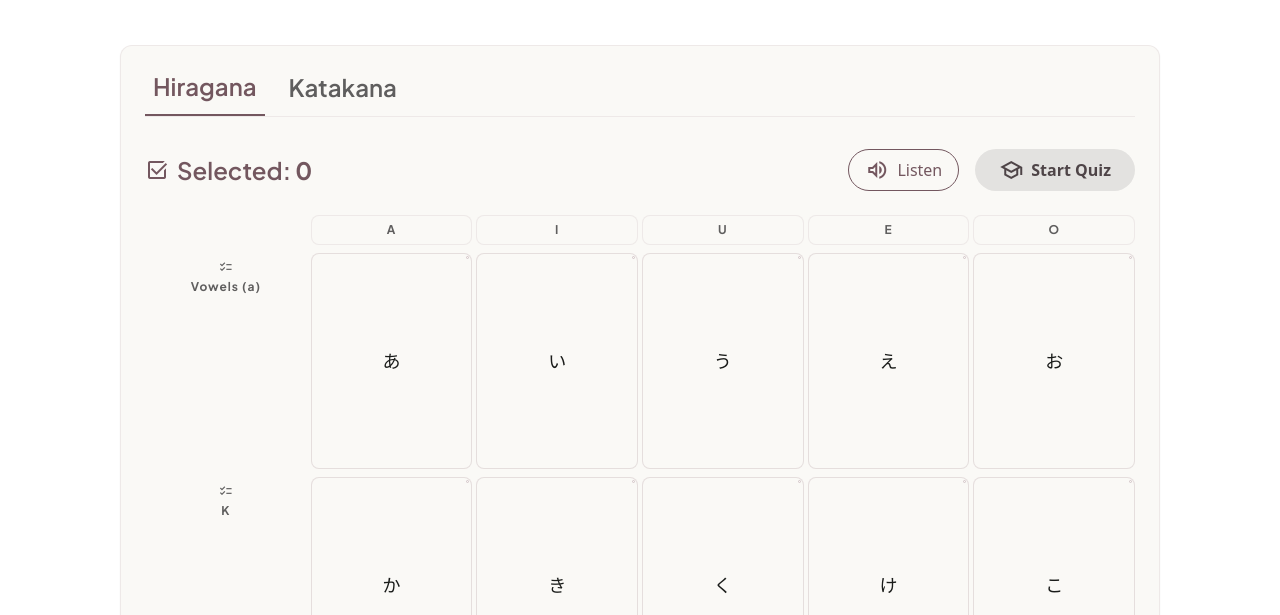
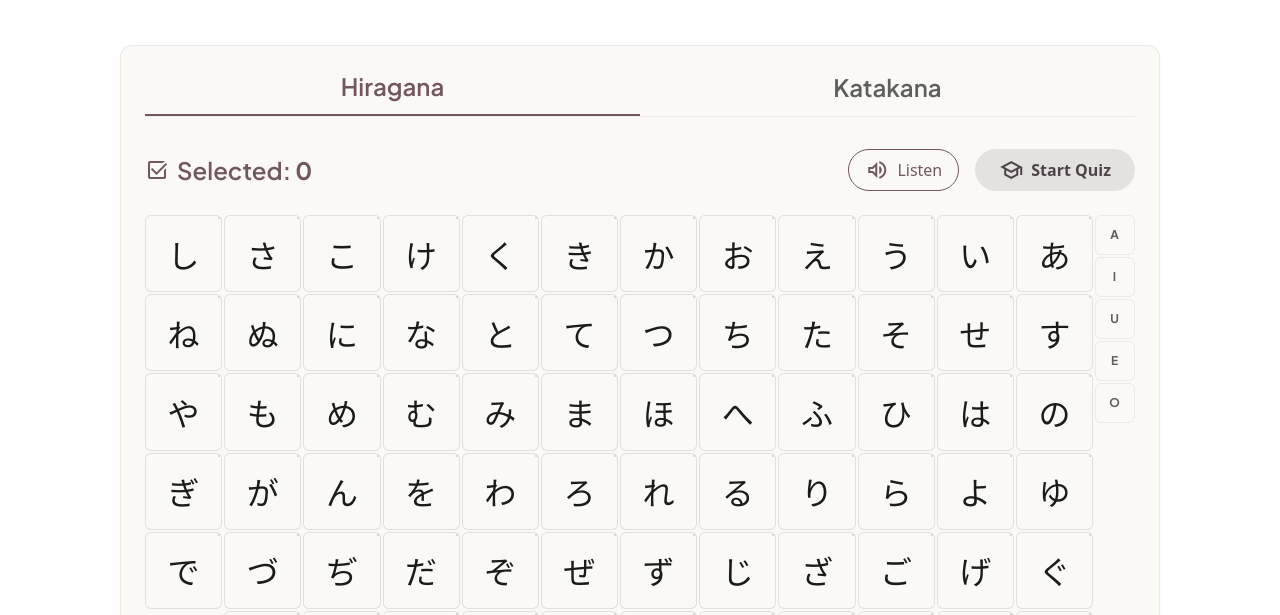
Before and after one commit to pjpangilinan/nihonpath, a plain HTML site: page combined.html in a window 1280 px wide. Shown: the part 185-800 px from the top of the page. Drawn offline with nearby package versions, Linux system fonts and the light colour scheme.

Commit message:
feat: vertical vowel buttons rt-gr, rtl grid, bigger char font, dense desktop

```diff
--- a/combined.html
+++ b/combined.html
@@ -88,9 +88,9 @@ tailwind.config = {
     </div>
   </section>
   <section class="bg-surface-bright rounded-xl border border-outline-variant/30 p-gutter shadow-sm flex flex-col gap-stack-md">
-    <div class="flex gap-4 mb-2 border-b border-outline-variant/30">
-      <button id="tab-hiragana" class="pb-3 px-2 font-headline-md text-headline-md text-primary border-b-2 border-primary">Hiragana</button>
-      <button id="tab-katakana" class="pb-3 px-2 font-headline-md text-headline-md text-secondary hover:text-on-surface transition-colors">Katakana</button>
+    <div class="flex w-full gap-0 mb-2 border-b border-outline-variant/30">
+      <button id="tab-hiragana" class="flex-1 pb-3 px-2 font-headline-md text-headline-md text-center text-primary border-b-2 border-primary">Hiragana</button>
+      <button id="tab-katakana" class="flex-1 pb-3 px-2 font-headline-md text-headline-md text-center text-secondary hover:text-on-surface transition-colors">Katakana</button>
     </div>
     <div class="flex flex-col md:flex-row justify-between items-center gap-stack-sm">
       <div class="flex items-center gap-2 text-primary font-headline-md text-headline-md">
--- a/js/chart.js
+++ b/js/chart.js
@@ -9,13 +9,45 @@ function renderChart(container, dataset, groups, callbacks, initialSelection) {
   const vowelOrder = ["a", "i", "u", "e", "o"];
   const allCards = [];
 
-  const colHeadRow = document.createElement("div");
-  colHeadRow.className = "hidden md:grid grid-cols-6 gap-1 mb-2 items-start";
-  const colSpacer = document.createElement("div");
-  colHeadRow.appendChild(colSpacer);
+  function makeCard(d) {
+    const card = document.createElement("div");
+    card.className = "char-card aspect-[1/1] bg-surface border border-outline-variant/50 rounded-md flex flex-col items-center justify-center cursor-pointer hover:shadow-sm transition-all duration-200 relative group";
+    card.dataset.char = d.char;
+    card.innerHTML = `
+      <div class="absolute top-[1px] right-[1px] w-[2px] h-[2px] rounded-full border border-outline-variant transition-colors dot-indicator"></div>
+      <span class="font-japanese-character text-[24px] sm:text-[26px] md:text-[32px] text-on-surface">${d.char}</span>
+      <span class="font-label-caps text-label-caps text-secondary absolute bottom-[1px] opacity-0 group-hover:opacity-100 transition-opacity text-[5px] leading-none">${d.romaji}</span>
+    `;
+    card.addEventListener("click", (e) => {
+      e.stopPropagation();
+      if (selected.has(d.char)) selected.delete(d.char);
+      else selected.add(d.char);
+      updateCardVisual(card, selected.has(d.char));
+      if (callbacks && callbacks.onSelectionChange) callbacks.onSelectionChange(new Set(selected));
+      if (callbacks && callbacks.onCharClick) callbacks.onCharClick(d.char);
+    });
+    return card;
+  }
+
+  const desktopWrapper = document.createElement("div");
+  desktopWrapper.className = "hidden md:flex gap-[2px] items-start";
+
+  const desktopGrid = document.createElement("div");
+  desktopGrid.className = "flex-1 grid grid-cols-10 sm:grid-cols-12 md:grid-cols-14 lg:grid-cols-16 gap-[2px]";
+  desktopGrid.style.direction = "rtl";
+  dataset.forEach(d => {
+    const card = makeCard(d);
+    card.style.direction = "ltr";
+    desktopGrid.appendChild(card);
+    allCards.push(card);
+  });
+  desktopWrapper.appendChild(desktopGrid);
+
+  const vowelCol = document.createElement("div");
+  vowelCol.className = "flex flex-col gap-[2px] shrink-0";
   vowelOrder.forEach(v => {
     const btn = document.createElement("button");
-    btn.className = "font-label-caps text-label-caps text-secondary text-center py-1.5 rounded-lg bg-surface border border-outline-variant/30 hover:bg-primary-container/20 transition-colors cursor-pointer w-full";
+    btn.className = "font-label-caps text-label-caps text-secondary aspect-[1/1] w-10 flex items-center justify-center rounded-md bg-surface border border-outline-variant/30 hover:bg-primary-container/20 transition-colors cursor-pointer text-[16px]";
     btn.textContent = v.toUpperCase();
     btn.addEventListener("click", () => {
       const vowelChars = dataset.filter(d => getVowelEnding(d.romaji) === v);
@@ -27,21 +59,23 @@ function renderChart(container, dataset, groups, callbacks, initialSelection) {
       renderAllCards();
       if (callbacks && callbacks.onSelectionChange) callbacks.onSelectionChange(new Set(selected));
     });
-    colHeadRow.appendChild(btn);
+    vowelCol.appendChild(btn);
   });
-  containerEl.appendChild(colHeadRow);
+  desktopWrapper.appendChild(vowelCol);
+
+  containerEl.appendChild(desktopWrapper);
 
   groups.forEach(group => {
     const chars = dataset.filter(d => d.group === group.key);
     if (chars.length === 0) return;
 
     const section = document.createElement("div");
-    section.className = "mb-2";
+    section.className = "mb-1";
 
     const header = document.createElement("div");
-    header.className = "group-header flex items-center gap-1 mb-1 cursor-pointer select-none px-0.5 md:hidden";
-    header.innerHTML = `<span class="font-label-caps text-label-caps text-secondary">${group.label}</span><span class="h-px flex-1 bg-outline-variant/30"></span><button class="row-select-btn flex items-center justify-center w-5 h-5 rounded-full text-secondary hover:text-primary hover:bg-surface-container-high transition-colors" title="Toggle row"><span class="material-symbols-outlined text-[14px]">checklist</span></button>`;
-    const headerRowToggle = () => {
+    header.className = "group-header flex items-center gap-1 mb-[2px] cursor-pointer select-none px-0.5 md:hidden";
+    header.innerHTML = `<span class="font-label-caps text-label-caps text-secondary">${group.label}</span><span class="h-px flex-1 bg-outline-variant/30"></span><button class="row-select-btn flex items-center justify-center w-4 h-4 rounded-full text-secondary hover:text-primary hover:bg-surface-container-high transition-colors" title="Toggle row"><span class="material-symbols-outlined text-[11px]">checklist</span></button>`;
+    const toggleRow = () => {
       const allSel = chars.every(d => selected.has(d.char));
       chars.forEach(d => {
         if (allSel) selected.delete(d.char);
@@ -52,41 +86,16 @@ function renderChart(container, dataset, groups, callbacks, initialSelection) {
     };
     header.addEventListener("click", (e) => {
       if (e.target.closest(".row-select-btn")) return;
-      headerRowToggle();
+      toggleRow();
     });
     header.querySelector(".row-select-btn").addEventListener("click", (e) => {
       e.stopPropagation();
-      headerRowToggle();
+      toggleRow();
     });
     section.appendChild(header);
 
-    const gridsWrapper = document.createElement("div");
-
     const mobileGrid = document.createElement("div");
-    mobileGrid.className = "grid grid-cols-5 gap-1 md:hidden";
-
-    const desktopGrid = document.createElement("div");
-    desktopGrid.className = "hidden md:grid grid-cols-6 gap-1 items-start";
-
-    function makeCard(d) {
-      const card = document.createElement("div");
-      card.className = "char-card aspect-[3/4] bg-surface border border-outline-variant/50 rounded-lg flex flex-col items-center justify-center cursor-pointer hover:shadow-sm transition-all duration-200 relative group";
-      card.dataset.char = d.char;
-      card.innerHTML = `
-        <div class="absolute top-[2px] right-[2px] w-[3px] h-[3px] rounded-full border border-outline-variant transition-colors dot-indicator"></div>
-        <span class="font-japanese-character text-[12px] sm:text-[14px] md:text-[18px] text-on-surface">${d.char}</span>
-        <span class="font-label-caps text-label-caps text-secondary absolute bottom-0.5 opacity-0 group-hover:opacity-100 transition-opacity text-[7px] leading-none">${d.romaji}</span>
-      `;
-      card.addEventListener("click", (e) => {
-        e.stopPropagation();
-        if (selected.has(d.char)) selected.delete(d.char);
-        else selected.add(d.char);
-        updateCardVisual(card, selected.has(d.char));
-        if (callbacks && callbacks.onSelectionChange) callbacks.onSelectionChange(new Set(selected));
-        if (callbacks && callbacks.onCharClick) callbacks.onCharClick(d.char);
-      });
-      return card;
-    }
+    mobileGrid.className = "grid grid-cols-5 gap-[2px] md:hidden";
 
     chars.forEach(d => {
       const card = makeCard(d);
@@ -94,63 +103,7 @@ function renderChart(container, dataset, groups, callbacks, initialSelection) {
       allCards.push(card);
     });
 
-    const buckets = { a: [], i: [], u: [], e: [], o: [] };
-    chars.forEach(d => {
-      const v = getVowelEnding(d.romaji);
-      if (v && buckets[v]) buckets[v].push(d);
-    });
-
-    const maxRows = Math.max(...vowelOrder.map(v => (buckets[v] || []).length), 0);
-
-    for (let r = 0; r < maxRows; r++) {
-      const labelCell = document.createElement("div");
-      if (r === 0) {
-        labelCell.className = "flex flex-col items-center justify-center gap-0.5 cursor-pointer select-none py-1";
-        const btn = document.createElement("button");
-        btn.className = "flex items-center justify-center w-5 h-5 rounded-full text-secondary hover:text-primary hover:bg-surface-container-high transition-colors";
-        btn.innerHTML = '<span class="material-symbols-outlined text-[14px]">checklist</span>';
-        const label = document.createElement("span");
-        label.className = "font-label-caps text-label-caps text-secondary text-center";
-        label.textContent = group.label;
-        labelCell.appendChild(btn);
-        labelCell.appendChild(label);
-        const desktopRowToggle = () => {
-          const allSel = chars.every(d => selected.has(d.char));
-          chars.forEach(d => {
-            if (allSel) selected.delete(d.char);
-            else selected.add(d.char);
-          });
-          renderAllCards();
-          if (callbacks && callbacks.onSelectionChange) callbacks.onSelectionChange(new Set(selected));
-        };
-        labelCell.addEventListener("click", (e) => {
-          if (e.target.closest("button")) return;
-          desktopRowToggle();
-        });
-        btn.addEventListener("click", (e) => {
-          e.stopPropagation();
-          desktopRowToggle();
-        });
-      }
-      desktopGrid.appendChild(labelCell);
-
-      vowelOrder.forEach(v => {
-        const d = (buckets[v] || [])[r];
-        if (d) {
-          const card = makeCard(d);
-          desktopGrid.appendChild(card);
-          allCards.push(card);
-        } else {
-          const empty = document.createElement("div");
-          empty.className = "aspect-[3/4]";
-          desktopGrid.appendChild(empty);
-        }
-      });
-    }
-
-    gridsWrapper.appendChild(mobileGrid);
-    gridsWrapper.appendChild(desktopGrid);
-    section.appendChild(gridsWrapper);
+    section.appendChild(mobileGrid);
     containerEl.appendChild(section);
   });
 
--- a/progress.html
+++ b/progress.html
@@ -79,8 +79,8 @@ tailwind.config = {
       <div class="font-headline-md text-headline-md text-primary font-bold mt-1" id="overall-pct">0%</div>
     </div>
     <div class="flex flex-col gap-3" id="progress-detail"></div>
-    <div class="mt-4 pt-4 border-t border-outline-variant/20 text-center">
-      <button onclick="localStorage.removeItem('nihonpath_progress');location.reload()" class="px-4 py-2 rounded-lg border border-error text-error hover:bg-error-container transition-colors text-sm font-medium">
+    <div class="mt-4 pt-4 border-t border-outline-variant/20 text-center w-full">
+      <button onclick="localStorage.removeItem('nihonpath_progress');location.reload()" class="w-full md:w-auto px-4 py-2 rounded-lg border border-error text-error hover:bg-error-container transition-colors text-sm font-medium">
         <span class="material-symbols-outlined text-[16px] align-middle mr-1">delete</span> Reset Progress
       </button>
     </div>
```
Also changed, not shown: WORKFLOW_STATE.md (+9 -9 lines).
